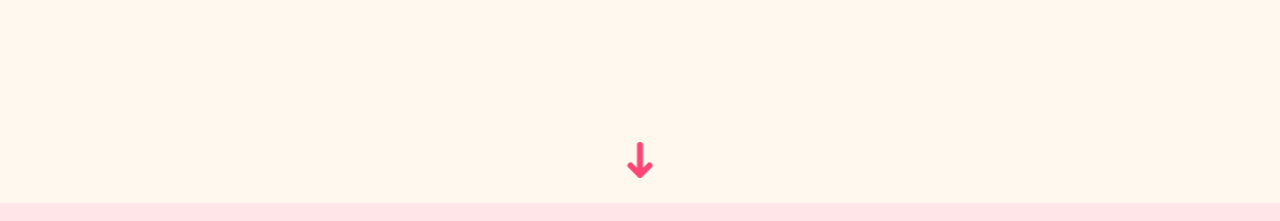
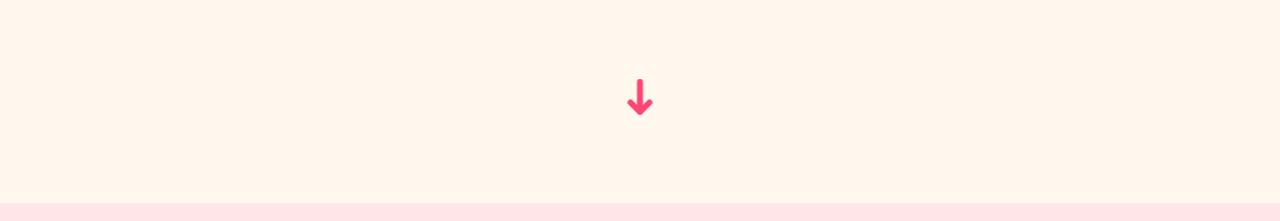
Before and after one commit to violacathrine/my-portfolio, a React (Vite) app: page / in a window 1280 px wide. Shown: the part 1397-1618 px from the top of the page. Built offline with nearby package versions, Linux system fonts and the light colour scheme.

Commit message:
scrollarrow fix

```diff
--- a/src/components/HeaderSection.jsx
+++ b/src/components/HeaderSection.jsx
@@ -5,7 +5,7 @@ import { ScrollArrow } from "./ScrollArrow";
 // 🔸 Wrapper för hela header-sektionen
 const HeaderWrapper = styled.header`
   position: relative;
-  height: 100vh;
+  min-height: 100vh;
   width: 100vw;
   display: flex;
   flex-direction: column;
@@ -72,7 +72,7 @@ const NavLink = styled.a`
   text-decoration: none;
 
   &:hover {
-    background-color:rgba(255, 69, 116, 0.19);
+    background-color: rgba(255, 69, 116, 0.19);
     color: rgb(0, 0, 0); /* Lite ljusare grå ton */
   }
 `;
@@ -126,8 +126,8 @@ export const HeaderSection = ({
             </NavList>
           </nav>
         </NavWrapper>
+        <ScrollArrow targetId="tech-anchor" />
       </BookContainer>
-      <ScrollArrow targetId="tech-anchor" />
     </HeaderWrapper>
   );
 };
--- a/src/components/ScrollArrow.jsx
+++ b/src/components/ScrollArrow.jsx
@@ -14,11 +14,17 @@ const bounce = keyframes`
 
 //  Wrapper som centrerar pilen
 const ScrollWrapper = styled.div`
-  position: absolute;
-  bottom: 2rem;
-  left: 50%;
-  transform: translateX(-50%);
-  z-index: 10;
+  display: flex;
+  justify-content: center;
+  margin-bottom: 63px;
+
+  @media (min-width: 768px) {
+    position: absolute;
+    bottom: 2rem;
+    left: 50%;
+    transform: translateX(-50%);
+    margin-top: 0;
+  }
 `;
 
 // Själva pil-knappen
```
Also changed, not shown: 1 other file (tests, documents, lock files or other folders).
